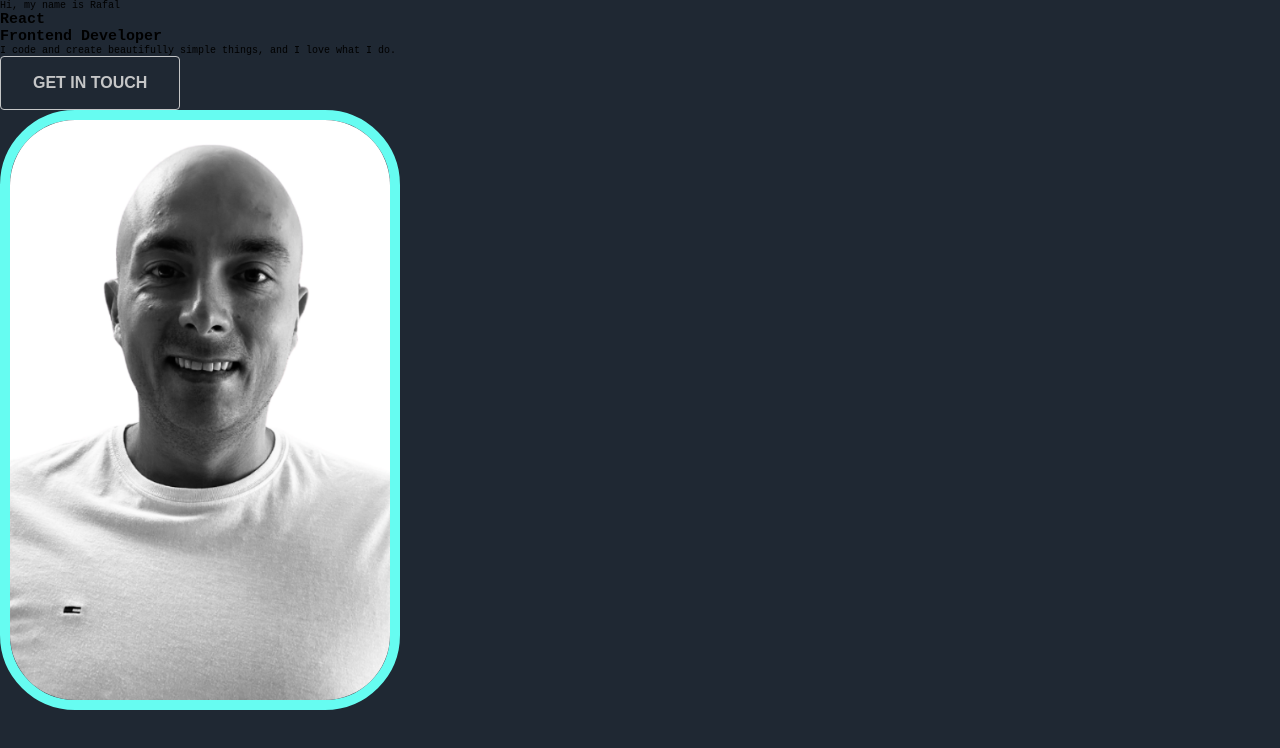
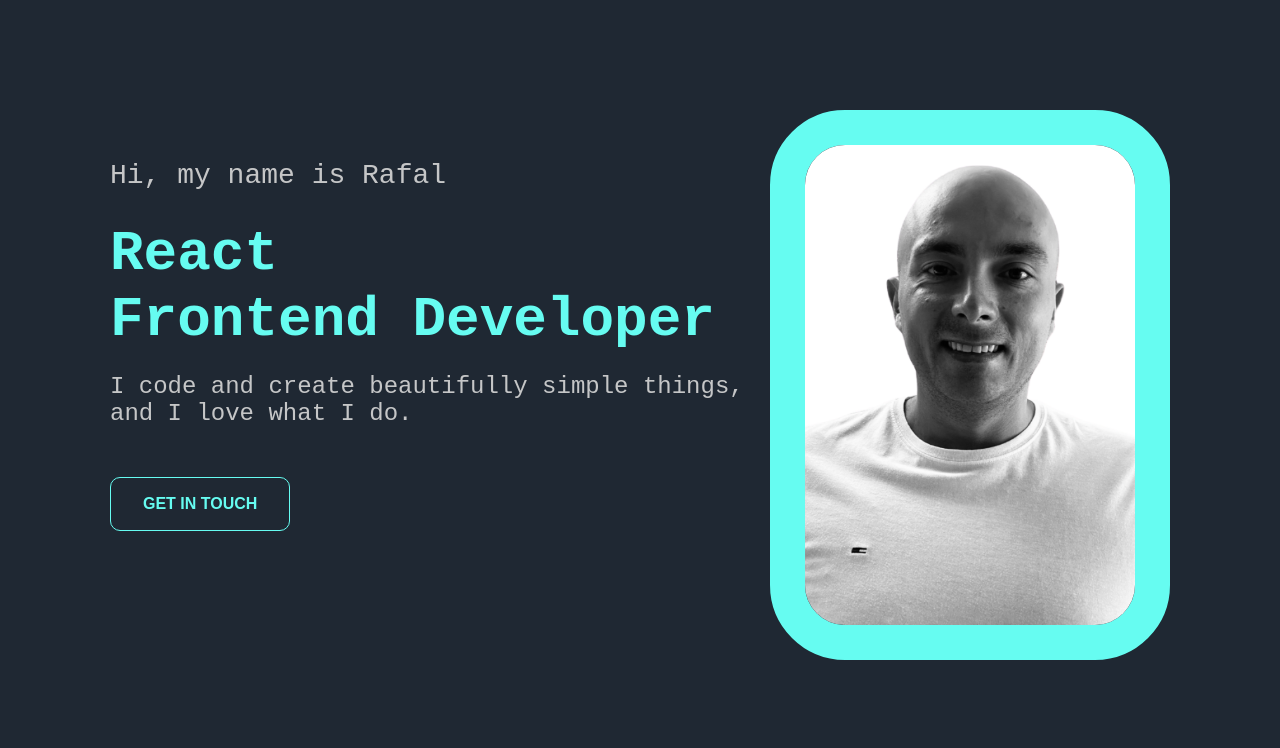
Before and after one commit to RafalKdev/PortoflioWebsite, a React (Create React App) app: page / in a window 1280 px wide. Shown: the top 748 px of the page. Built offline with nearby package versions, Linux system fonts and the light colour scheme; a web font is replaced by a local one.

Commit message:
herosectionWip

```diff
--- a/src/Pages/Home/HeroSection.module.css
+++ b/src/Pages/Home/HeroSection.module.css
@@ -1,25 +1,55 @@
 img {
   width: 40rem;
-  height: 60rem;
+  height: 55rem;
   border-radius: 75px;
-  border: 10px solid var(--secondary-color);
+  border: 35px solid var(--secondary-color);
 }
+.heroSection {
+  display: flex;
+  margin: 5rem 5rem;
+  padding: 6rem;
+  justify-content: space-evenly;
+}
+.heroSectionContent {
+  margin-top: 5rem;
+}
+
 .heroButton {
+  margin-top: 3rem;
   font-size: 1.6rem;
   padding: 1.4rem 3.2rem;
-  border-radius: 4px;
-  color: var(--third-color);
+  border-radius: 10px;
+  color: var(--secondary-color);
   font-weight: 600;
   line-height: 24px;
   cursor: pointer;
   text-align: center;
-  border: 1px solid var(--third-color);
+  border: 1px solid var(--secondary-color);
   background-color: #1f2833;
-  transition: 0.3s;
+  transition: 0.5s ease-in-out;
   text-transform: uppercase;
 }
 .heroButton:hover {
+  font-weight: bold;
+  font-size: 2rem;
+  border-top: 1px solid var(--secondary-color);
+  transform: scale(1.2);
+  color: var(--third-color);
+}
+.heroSectionTitle {
+  margin-bottom: 3rem;
+  font-size: 2.8rem;
+  color: var(--third-color);
+}
+.heroSectionText {
+  margin-bottom: 2rem;
+  font-size: 5.6rem;
+  font-weight: 700;
+  line-height: 6.6rem;
   color: var(--secondary-color);
-  font-size: 2rem;
-  border: 2px solid var(--secondary-color);
 }
+.heroSectionDescription {
+  font-size: 2.4rem;
+  color: var(--third-color);
+  margin-bottom: 2rem;
+}
```
